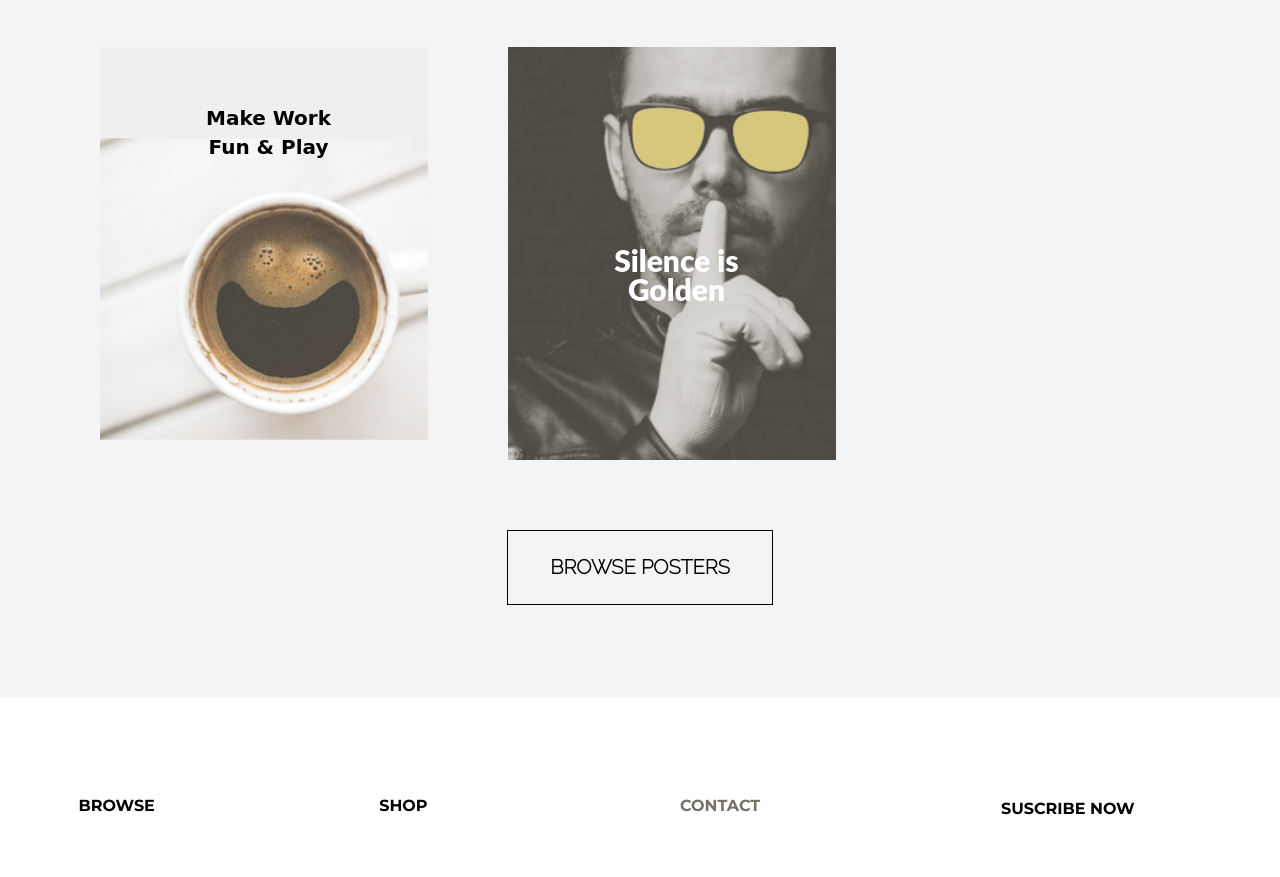
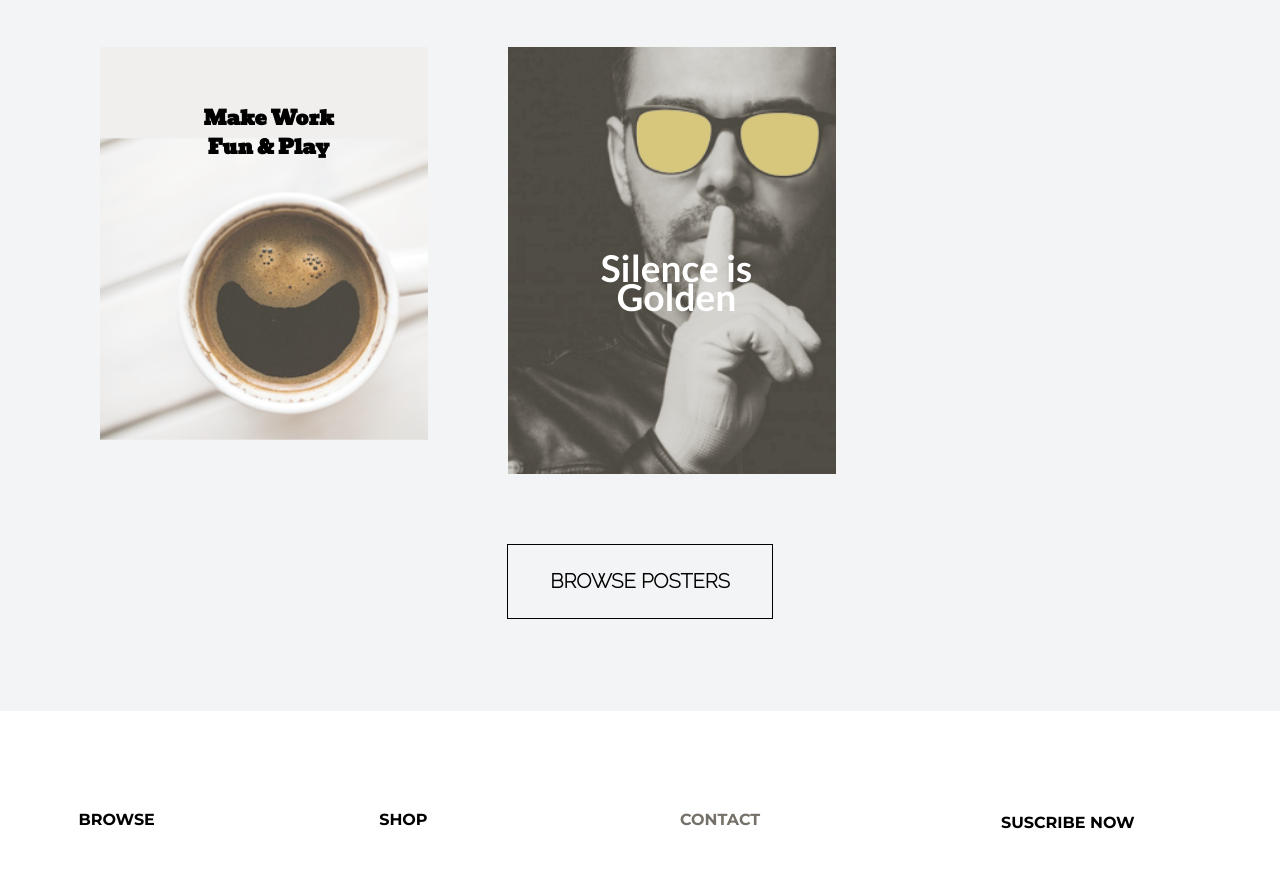
Before and after one commit to jeanToru/ProyectoWebII, a website: page index.html in a window 1280 px wide. Shown: the part 7388-8265 px from the top of the page. Drawn offline with Linux system fonts and the light colour scheme.

Commit message:
Cambio de tipografias

```diff
--- a/sass/partials/_content.scss
+++ b/sass/partials/_content.scss
@@ -262,7 +262,7 @@
 
 #subcoffe p {
   @include fontSize(20px);
-  font-family: 'Bevan',cursive;
+  font-family: $tipografia3;
   text-align: center;
   padding: 37px 81px 260px 90px;
   line-height: 29px;
@@ -276,8 +276,8 @@
 }
 
 #sublentes p {
-  @include fontSize(30px);
-  font-family: 'Lato',sans-serif;
+  @include fontSize(37px);
+  font-family: $tipografia4;
   font-weight: bold;
   text-align: center;
   color: $white;
--- a/sass/typographies/_font.scss
+++ b/sass/typographies/_font.scss
@@ -1,5 +1,9 @@
 @import url('https://fonts.googleapis.com/css2?family=Raleway:wght@200&display=swap');
 @import url('https://fonts.googleapis.com/css2?family=Montserrat:wght@700&display=swap');
+@import url('https://fonts.googleapis.com/css2?family=Bevan&display=swap');
+@import url('https://fonts.googleapis.com/css2?family=Bevan&family=Lato:wght@700&display=swap');
 
 $tipografia: 'Raleway', sans-serif;
 $tipografia2:'Montserrat', sans-serif;
+$tipografia3: 'Bevan', cursive;
+$tipografia4: 'Lato', sans-serif;
```
Also changed, not shown: public/css/style.css.
